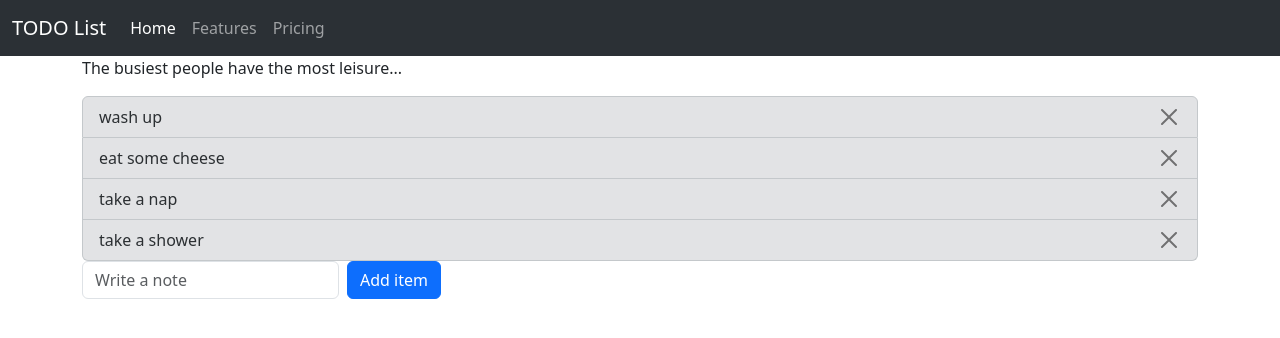
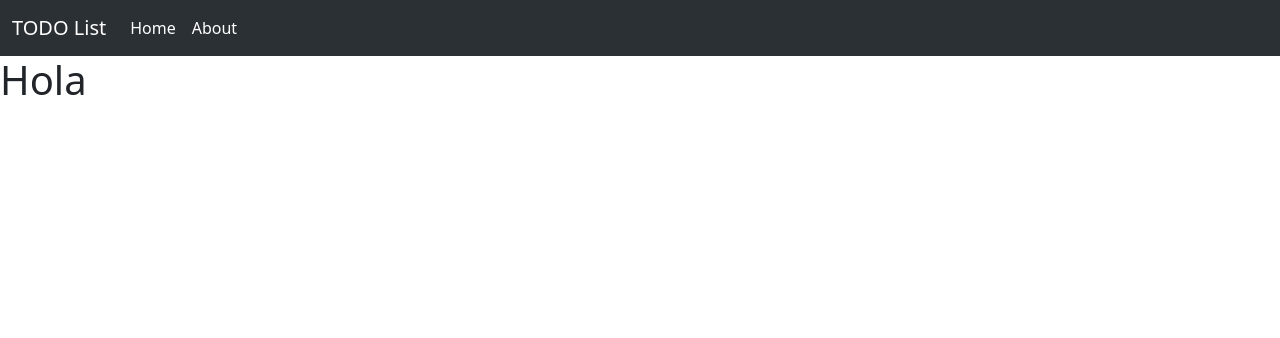
Before and after one commit to LuisaAlejandra/react-course, a React (Create React App) app: page /about in a window 1280 px wide. Shown: the top 338 px of the page. Built offline with nearby package versions, Linux system fonts and the light colour scheme.

Commit message:
Routes and finally project

```diff
--- a/package.json
+++ b/package.json
@@ -7,6 +7,7 @@
     "cra-template": "1.2.0",
     "react": "^18.3.1",
     "react-dom": "^18.3.1",
+    "react-router-dom": "^7.1.3",
     "react-scripts": "5.0.1",
     "web-vitals": "^4.2.4"
   },
--- /dev/null
+++ b/src/About.js
@@ -0,0 +1,11 @@
+import React from "react";
+
+function About() {
+    return(
+        <>
+            <h1>Hola</h1>
+        </>
+    )
+}
+
+export default About
--- a/src/AddItem.js
+++ b/src/AddItem.js
@@ -18,14 +18,17 @@ class AddItem extends Component {
 
     render() {
         return(
-            <form className="row g-2" onSubmit={this.handleAddItem}>
-            <div className="col-auto">
-                <input type="text" className="form-control" placeholder="Write a note" ref={this.newItem}/>
+            <>
+            <br />
+            <form className="row justify-content-end" onSubmit={this.handleAddItem}>
+            <div className="col-auto col-12 col-md-6">
+                <input type="text" className="form-control " placeholder="Write a note" ref={this.newItem}/>
             </div>
             <div className="col-auto">
-                <button type="submit" className="btn btn-primary mb-2">Add item</button>
+                <button type="submit" className="btn btn-primary mb-2">Add note</button>
             </div>
             </form>
+            </>
         )
     }
 }
--- a/src/App.js
+++ b/src/App.js
@@ -2,12 +2,19 @@ import "./App.css";
 import React from "react";
 import Header from "./Header";
 import TodoComponent from "./TodoComponent";
+import About from "./About";
+import {BrowserRouter as Router, Routes, Route } from "react-router-dom";
 
 function App() {
   return (
     <>
+    <Router>
       <Header />
-      <TodoComponent />
+      <Routes>
+      <Route path="/" element={<TodoComponent />} ></Route>
+      <Route path="/about" element={<About/>}></Route>
+      </Routes>
+    </Router>
     </>
   );
 }
--- a/src/Header.js
+++ b/src/Header.js
@@ -1,12 +1,13 @@
 import React from "react";
+import { Link } from "react-router-dom";
 
 function Header() {
   return (
     <nav className="navbar bg-dark navbar-expand-lg bg-body-tertiary" data-bs-theme="dark">
       <div className="container-fluid">
-        <a className="navbar-brand" href="./Header.js">
+        <Link className="navbar-brand" to={'/'}>
           TODO List
-        </a>
+        </Link>
         <button
           className="navbar-toggler"
           type="button"
@@ -21,19 +22,14 @@ function Header() {
         <div className="collapse navbar-collapse" id="navbarNav">
           <ul className="navbar-nav">
             <li className="nav-item">
-              <a className="nav-link active" aria-current="page" href="#">
+              <Link className="nav-link active" aria-current="page" to={'/'}>
                 Home
-              </a>
+              </Link>
             </li>
             <li className="nav-item">
-              <a className="nav-link" href="#">
-                Features
-              </a>
-            </li>
-            <li className="nav-item">
-              <a className="nav-link" href="#">
-                Pricing
-              </a>
+              <Link className="nav-link active" to={'/about'}>
+                About
+              </Link>
             </li>
           </ul>
         </div>
--- a/src/TodoComponent.js
+++ b/src/TodoComponent.js
@@ -1,4 +1,4 @@
-import React, {Component} from "react";
+import React, { Component } from "react";
 import TodoItem from "./TodoItem";
 import AddItem from "./AddItem";
 
@@ -8,8 +8,8 @@ class TodoComponent extends Component {
     this.state = {
       todos: ["wash up", "eat some cheese", "take a nap", "take a shower"],
     };
-    this.handleDelete = this.handleDelete.bind(this)
-    this.handleAddItem = this.handleAddItem.bind(this)
+    this.handleDelete = this.handleDelete.bind(this);
+    this.handleAddItem = this.handleAddItem.bind(this);
   }
 
   handleDelete(item) {
@@ -20,8 +20,8 @@ class TodoComponent extends Component {
 
   handleAddItem(newItem) {
     this.setState((prevState) => ({
-        todos: [...prevState.todos, newItem]
-    }))
+      todos: [...prevState.todos, newItem],
+    }));
   }
 
   render() {
@@ -31,16 +31,22 @@ class TodoComponent extends Component {
 
     return (
       <>
-        <div className="container">
-          <p>
-            The busiest people have the most leisure...
-          </p>
-          <ul className="list-group">{todoList}</ul>
-          <AddItem onAddItem={this.handleAddItem} />
+        <br />
+        <div className="container-fluid d-flex justify-content-center align-items-start">
+          <div className="text-center">
+            <p className="display-6">
+              The busiest people have the most leisure...
+            </p>
+            <div className="w-70">
+              <ul className="list-group">{todoList}</ul>
+            </div>
+
+            <AddItem onAddItem={this.handleAddItem} />
+          </div>
         </div>
       </>
     );
   }
 }
 
-export default TodoComponent
+export default TodoComponent;
--- a/src/TodoItem.js
+++ b/src/TodoItem.js
@@ -5,7 +5,7 @@ class TodoItem extends Component {
     return (
       <li
         key={this.props.index}
-        className="list-group-item list-group-item-secondary d-flex justify-content-between align-items-center"
+        className="list-group-item list-group-item-secondary d-flex justify-content-between align-items-center text-break"
       >
         {this.props.item}
         <button
```
Also changed, not shown: 1 other file (tests, documents, lock files or other folders).
